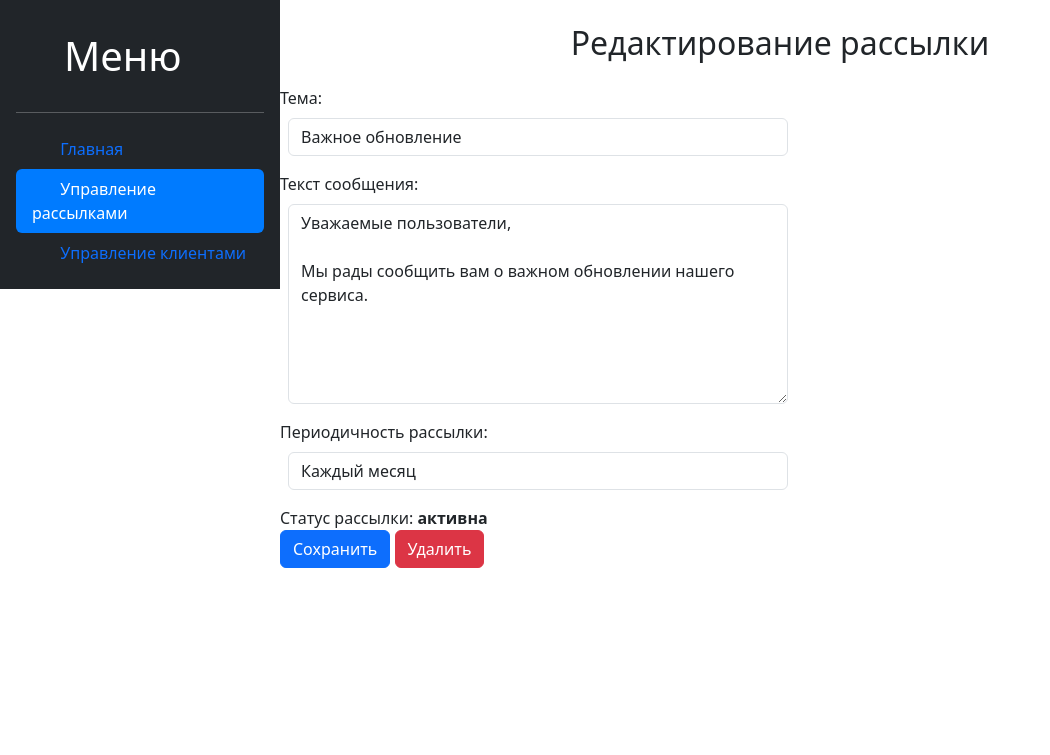
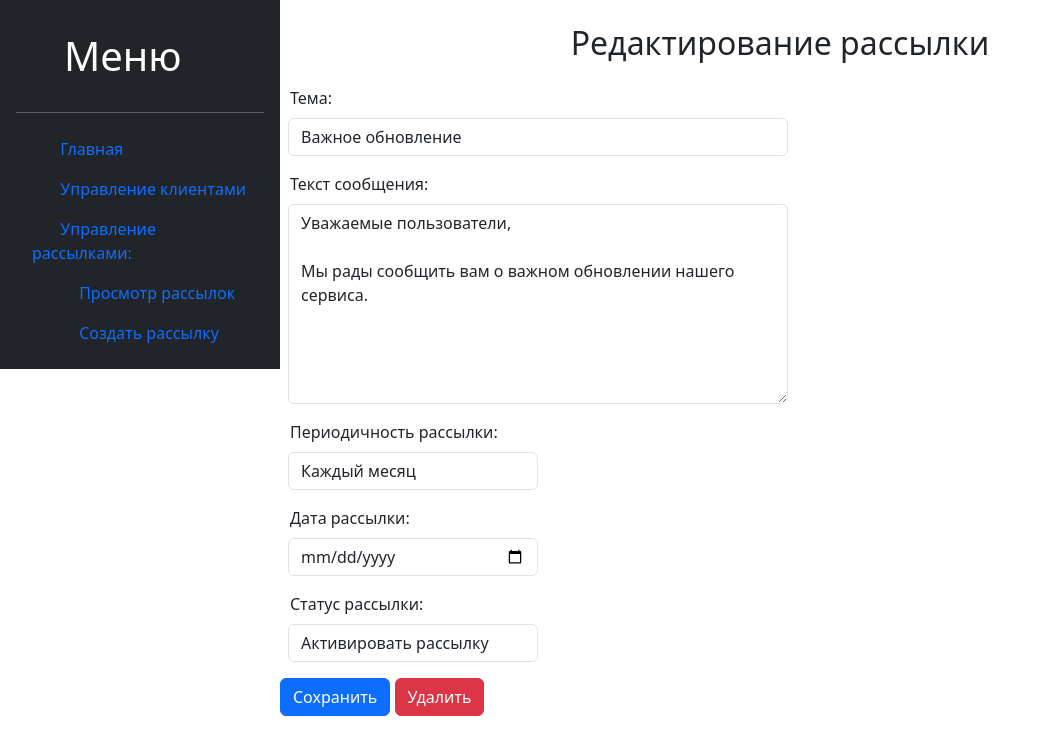
Before and after one commit to GreenSharkShark/MailSender, a Django app: page /mailing-management-update/1/ in a window 1280 px wide. Shown: the top 755 px of the page, without its empty margins (0-1050 px from the left). Run offline with Django 4.2, Linux system fonts and the light colour scheme; data comes from the database, SQL or seed files in the repository; both versions use the stored data as it was after the commit; parts of the project's set-up code (start-up, migrations or seed data) failed here and were passed over.

Commit message:
CRUpdateD

```diff
--- a/mailsender/templates/mailsender/includes/inc_navbar.html
+++ b/mailsender/templates/mailsender/includes/inc_navbar.html
@@ -1,3 +1,4 @@
+{% load static %}
 <div style="height: 100vh; overflow-y: auto;">
     <div class="d-flex flex-column flex-shrink-0 p-3 text-bg-dark" style="width: 280px;">
         <div class="d-flex align-items-center text-white" style="height: 80px;">
@@ -16,14 +17,6 @@
                     Главная
                 </a>
             </li>
-            <li class="nav-item {% if 'mailing-management' in request.path %}active{% endif %}">
-                <a href="{% url 'mailsender:mailing_management' %}" class="nav-link">
-                    <svg class="bi pe-none me-2" width="16" height="16">
-                        <use xlink:href="mailing_management"></use>
-                    </svg>
-                    Управление рассылками
-                </a>
-            </li>
             <li class="nav-item {% if 'management-clients' in request.path %}active{% endif %}">
                 <a href="#" class="nav-link">
                     <svg class="bi pe-none me-2" width="16" height="16">
@@ -31,6 +24,36 @@
                     </svg>
                     Управление клиентами
                 </a>
+            </li>
+            <li class="nav-item">
+                <!-- Здесь добавляем стиль "nav-link" к пункту меню "Управление рассылками" -->
+                <span class="nav-link">
+                    <svg class="bi pe-none me-2" width="16" height="16">
+                        <use xlink:href="mailing_management"></use>
+                    </svg>
+                    Управление рассылками:
+                </span>
+                <!-- Здесь создаем подменю с пунктами "Просмотр рассылок" и "Создать рассылку" -->
+                <ul class="nav">
+                    <li class="nav-item">
+                        <!-- Применяем стиль "nav-link" и "active" к пункту "Просмотр рассылок", если он активен -->
+                        <a href="{% url 'mailsender:mailing_management' %}" class="nav-link {% if 'mailing_management' in request.path %}active{% endif %}">
+                            <svg class="bi pe-none me-2" width="35" height="8">
+                                <use xlink:href="mailing_management"></use>
+                            </svg>
+                            Просмотр рассылок
+                        </a>
+                    </li>
+                    <li class="nav-item">
+                        <!-- Применяем стиль "nav-link" и "active" к пункту "Создать рассылку", если он активен -->
+                        <a href="#" class="nav-link {% if 'mailing_management_create' in request.path %}active{% endif %}">
+                            <svg class="bi pe-none me-2" width="35" height="8">
+                                <use xlink:href="mailing_management"></use>
+                            </svg>
+                            Создать рассылку
+                        </a>
+                    </li>
+                </ul>
             </li>
         </ul>
     </div>
--- a/mailsender/templates/mailsender/mailing_management_update.html
+++ b/mailsender/templates/mailsender/mailing_management_update.html
@@ -3,6 +3,7 @@
 {% block content %}
     {% load tz %}
     {% load filters %}
+    {% load static %}
 
     <body class="d-flex flex-column h-100">
     <div class="d-flex flex-row flex-grow-1">
@@ -14,39 +15,64 @@
             <form method="post">
                 {% csrf_token %}
                 <div class="mb-3">
-        <label for="topic">Тема:</label>
+                    <label for="topic" style="margin-left: 10px;">Тема:</label>
                     <input type="text" name="topic" value="{{ object.topic }}" class="form-control m-2 w-50" id="topic">
                 </div>
 
                 <div class="mb-3">
-        <label for="message">Текст сообщения:</label>
-        <textarea name="message" class="form-control m-2 w-50" id="message" style="height: 200px;">{{ object.message }}</textarea>
+                    <label for="message" style="margin-left: 10px;">Текст сообщения:</label>
+                    <textarea name="message" class="form-control m-2 w-50" id="message"
+                              style="height: 200px;">{{ object.message }}</textarea>
                 </div>
 
                 <div class="mb-3">
-        <label for="periodicity">Периодичность рассылки:</label>
-        <select name="periodicity" class="form-control m-2 w-50" id="periodicity">
+                    <label for="periodicity" style="margin-left: 10px;">Периодичность рассылки:</label>
+                    <select name="periodicity" class="form-control m-2 w-25" id="periodicity">
                         <option value="daily" {% if object.mailing.once %}selected{% endif %}>Ежедневно</option>
-            <option value="weekly" {% if object.mailing.every_week %}selected{% endif %}>Каждую неделю</option>
-            <option value="monthly" {% if object.mailing.every_month %}selected{% endif %}>Каждый месяц</option>
+                        <option value="weekly" {% if object.mailing.every_week %}selected{% endif %}>Каждую неделю
+                        </option>
+                        <option value="monthly" {% if object.mailing.every_month %}selected{% endif %}>Каждый месяц
+                        </option>
                     </select>
                 </div>
 
-    {% if object.mailing.status %}
-        <p class="card-title">Статус рассылки: <b>активна</b></p>
-    {% else %}
-        <p class="card-title">Статус рассылки: <b>неактивна</b></p>
-    {% endif %}
+                <div class="mb-3" id="day-selection" style="display: none;">
+                    <label for="day" style="margin-left: 10px;">День рассылки:</label>
+                    <select name="day" class="form-control m-2 w-25" id="day">
+                        <option value="monday">Понедельник</option>
+                        <option value="tuesday">Вторник</option>
+                        <option value="wednesday">Среда</option>
+                        <option value="thursday">Четверг</option>
+                        <option value="friday">Пятница</option>
+                        <option value="saturday">Суббота</option>
+                        <option value="sunday">Воскресенье</option>
+                    </select>
+                </div>
+
+                <div class="mb-3" id="date-selection" style="display: none;">
+                    <label for="date" style="margin-left: 10px;">Дата рассылки:</label>
+                    <input type="date" name="date" class="form-control m-2 w-25" id="date">
+                </div>
+
+                <div class="mb-3">
+                    <label for="status" style="margin-left: 10px;">Статус рассылки:</label>
+                    <select name="status" class="form-control m-2 w-25" id="status">
+                        <option value="active" {% if object.mailing.status %}selected{% endif %}>Активировать рассылку
+                        </option>
+                        <option value="suspended" {% if not object.mailing.status %}selected{% endif %}>Приостановить
+                            рассылку
+                        </option>
+                    </select>
+                </div>
 
                 <button type="submit" class="btn btn-primary">Сохранить</button>
                 <a href="#" class="btn btn-danger text-decoration-none">Удалить</a>
             </form>
-
-
         </div>
     </div>
     <script src="https://cdn.jsdelivr.net/npm/bootstrap@5.3.0/dist/js/bootstrap.bundle.min.js"
             integrity="sha384-geWF76RCwLtnZ8qwWowPQNguL3RmwHVBC9FhGdlKrxdiJJigb/j/68SIy3Te4Bkz"
             crossorigin="anonymous"></script>
+    <script src="{% static 'js/day_select.js' %}"></script>
     </body>
 {% endblock %}
--- a/mailsender/views.py
+++ b/mailsender/views.py
@@ -1,6 +1,7 @@
 from django.views.generic import ListView, DetailView, UpdateView
 from mailsender.models import MailText, Mailing
 from django.urls import reverse_lazy
+from datetime import datetime
 
 
 class ContextMixin:
@@ -41,8 +42,17 @@ class MailingManagementUpdateView(ContextMixin, UpdateView):
 
     def form_valid(self, form):
         periodicity = self.request.POST.get('periodicity')
+        status = self.request.POST.get('status')
+
+        if periodicity == 'monthly' or periodicity == 'weekly':
+            date = self.request.POST.get('date')
+            self.object.mailing.mailing_datetime = date
+        else:
+            self.object.mailing.mailing_datetime = datetime.today()
+
         self.object.mailing.once = periodicity == 'daily'
         self.object.mailing.every_week = periodicity == 'weekly'
         self.object.mailing.every_month = periodicity == 'monthly'
+        self.object.mailing.status = status == 'active'
         self.object.mailing.save()
         return super().form_valid(form)
--- /dev/null
+++ b/static/js/day_select.js
@@ -0,0 +1,22 @@
+document.addEventListener("DOMContentLoaded", function () {
+    const periodicitySelect = document.getElementById("periodicity");
+    const daySelection = document.getElementById("day-selection");
+    const dateSelection = document.getElementById("date-selection");
+
+    // Функция для переключения видимости формы выбора дня или даты
+    function toggleSelectionForm() {
+        if (periodicitySelect.value === "daily") {
+            daySelection.style.display = "none";
+            dateSelection.style.display = "none";
+        } else if (periodicitySelect.value === "weekly" || periodicitySelect.value === "monthly") {
+            daySelection.style.display = "none";
+            dateSelection.style.display = "block";
+        }
+    }
+
+    // Вызов функции при загрузке страницы
+    toggleSelectionForm();
+
+    // Добавляем обработчик событий на выбор периодичности, чтобы обновить видимость форм
+    periodicitySelect.addEventListener("change", toggleSelectionForm);
+});
```
Also changed, not shown: fixtures/mailing.json (+57 -1 lines), mailsender/templatetags/filters.py (+8 -8 lines). Lines whose indentation alone changed are shown as unchanged.
